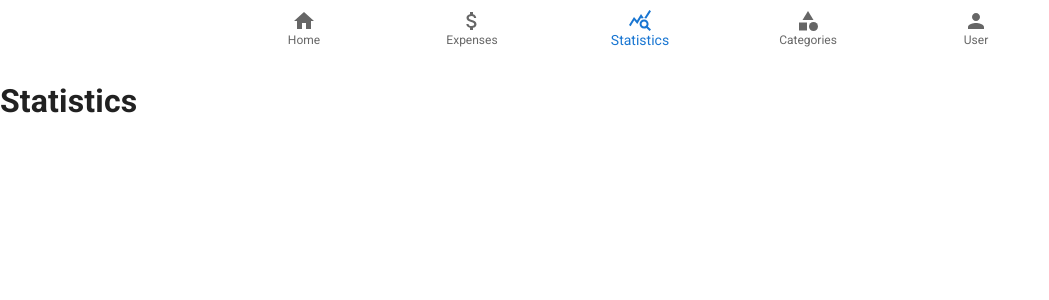
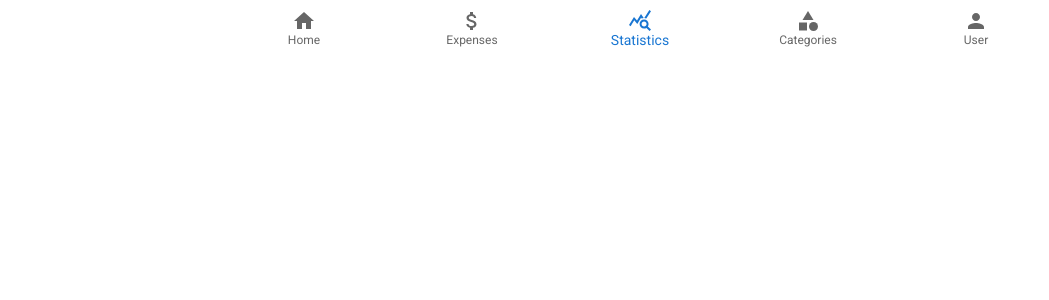
Before and after one commit to Wetherk/expense-tracker-react-ts, a React (Vite) app: page /statistics in a window 1280 px wide. Shown: the top 300 px of the page, without its empty margins (0-1049 px from the left). Built offline with nearby package versions, Linux system fonts and the light colour scheme; no server answers; sample sign-in values are in the browser's storage.

Commit message:
Minor enhancements, create initial version of Expenses Chart

```diff
--- a/package.json
+++ b/package.json
@@ -15,6 +15,7 @@
     "@fontsource/roboto": "^5.0.8",
     "@mui/icons-material": "^5.14.11",
     "@mui/material": "^5.14.11",
+    "@mui/x-charts": "^6.18.1",
     "@mui/x-date-pickers": "^6.16.2",
     "@reduxjs/toolkit": "^1.9.6",
     "dayjs": "^1.11.10",
--- /dev/null
+++ b/src/components/Expenses/ExpensesPieChart.tsx
@@ -0,0 +1,69 @@
+import { PieChart } from "@mui/x-charts";
+import { useSelector } from "react-redux";
+
+import { RootState } from "../../store/redux";
+import { Expense } from "../../model/Expense";
+import {
+    Category,
+    expenseCategoryDescriptionMapping,
+} from "../../model/Category";
+
+const ExpensesPieChart: React.FC = () => {
+    type SpendingPerCategory = {
+        [key in Category]?: number;
+    };
+
+    const expenses: Expense[] = useSelector(
+        (state: RootState) => state.expenses.items
+    );
+
+    const spendingPerCategory: SpendingPerCategory = {};
+
+    expenses.reduce((prevValue: SpendingPerCategory, currentValue: Expense) => {
+        if (!prevValue[currentValue.category.type])
+            prevValue[currentValue.category.type] = 0;
+
+        prevValue[currentValue.category.type]! += currentValue.amount;
+
+        return prevValue;
+    }, spendingPerCategory);
+
+    const chartExpenseData = Object.entries(spendingPerCategory).map(
+        ([category, amount]) => {
+            return {
+                id: category,
+                value: amount,
+                label: expenseCategoryDescriptionMapping[category as Category],
+            };
+        }
+    );
+
+    return (
+        <>
+            <PieChart
+                series={[
+                    {
+                        data: chartExpenseData,
+                        highlightScope: {
+                            faded: "global",
+                            highlighted: "item",
+                        },
+                        faded: {
+                            innerRadius: 30,
+                            additionalRadius: -30,
+                            color: "gray",
+                        },
+                        innerRadius: 30,
+                        outerRadius: 100,
+                        cx: 150,
+                        cy: 150,
+                    },
+                ]}
+                width={500}
+                height={500}
+            />
+        </>
+    );
+};
+
+export default ExpensesPieChart;
--- a/src/components/Expenses/ExpensesTable.tsx
+++ b/src/components/Expenses/ExpensesTable.tsx
@@ -254,6 +254,7 @@ const ExpensesList: React.FC = () => {
                 <TableContainer
                     sx={{
                         outline: "1px solid #ccc",
+                        maxHeight: "82vh",
                     }}
                 >
                     <Table stickyHeader aria-label="simple table">
--- a/src/routes/logIn.tsx
+++ b/src/routes/logIn.tsx
@@ -7,7 +7,10 @@ import {
     Box,
     Alert,
     Link,
+    InputAdornment,
+    IconButton,
 } from "@mui/material";
+import { Visibility, VisibilityOff } from "@mui/icons-material";
 import { useDispatch, useSelector } from "react-redux";
 import { useSearchParams, useNavigate } from "react-router-dom";
 
@@ -22,6 +25,7 @@ const LogIn: React.FC = () => {
 
     const dispatch = useDispatch<AppDispatch>();
     const authError = useSelector((state: RootState) => state.auth.error);
+    const [showPassword, setShowPassword] = useState(false);
 
     const [email, setEmail] = useState("");
     const [password, setPassword] = useState("");
@@ -99,6 +103,8 @@ const LogIn: React.FC = () => {
         navigate(helperLinkHref);
     };
 
+    const handleClickShowPassword = () => setShowPassword((value) => !value);
+
     return (
         <Box
             display="flex"
@@ -132,7 +138,7 @@ const LogIn: React.FC = () => {
                     />
                     <TextField
                         label="Password"
-                        type="password"
+                        type={showPassword ? "text" : "password"}
                         variant="outlined"
                         fullWidth
                         margin="normal"
@@ -145,6 +151,23 @@ const LogIn: React.FC = () => {
                         }
                         error={passwordHasError}
                         autoComplete="current-password"
+                        InputProps={{
+                            endAdornment: (
+                                <InputAdornment position="end">
+                                    <IconButton
+                                        aria-label="toggle password visibility"
+                                        onClick={handleClickShowPassword}
+                                        edge="end"
+                                    >
+                                        {showPassword ? (
+                                            <VisibilityOff />
+                                        ) : (
+                                            <Visibility />
+                                        )}
+                                    </IconButton>
+                                </InputAdornment>
+                            ),
+                        }}
                     />
                     <Button
                         variant="contained"
--- a/src/routes/statistics.tsx
+++ b/src/routes/statistics.tsx
@@ -1,5 +1,7 @@
+import ExpensesPieChart from "../components/Expenses/ExpensesPieChart";
+
 const Statistics: React.FC = () => {
-    return <h1>Statistics</h1>;
+    return <ExpensesPieChart />;
 };
 
 export default Statistics;
```
Also changed, not shown: 1 other file (tests, documents, lock files or other folders).
